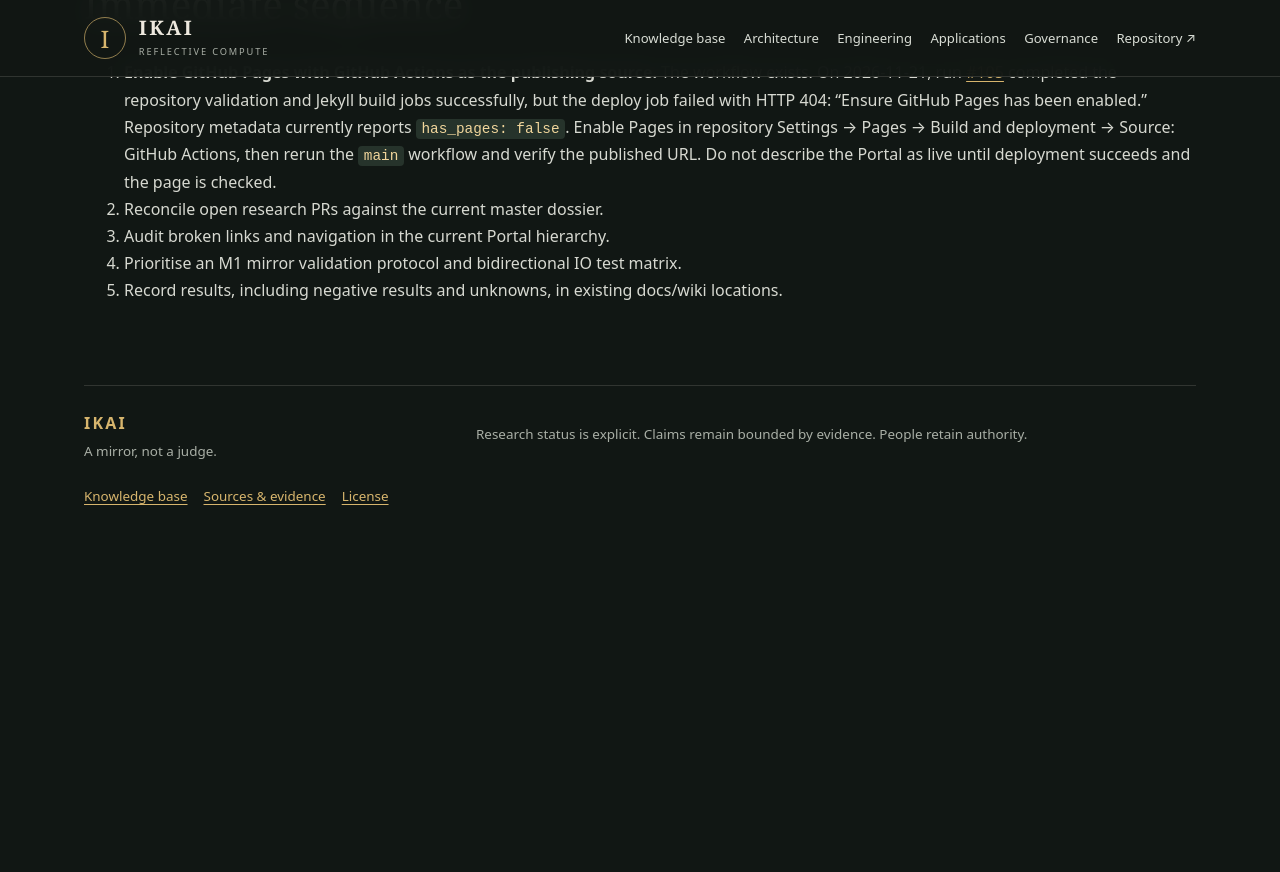
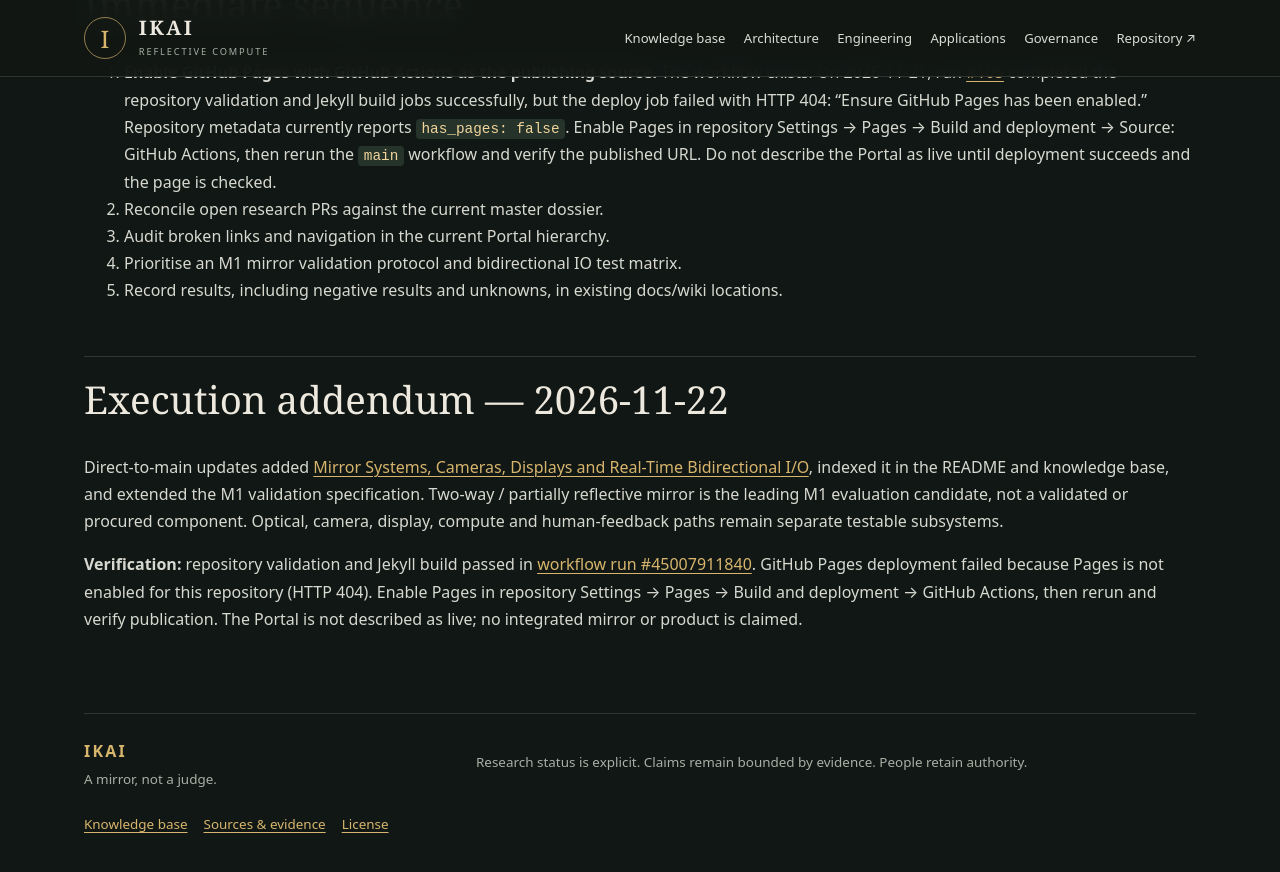
Before and after one commit to donfelohke/Ikai, a Jekyll site: the page built from docs/REPOSITORY-UPGRADE-PLAN-2026-11-21.md, in a window 1280 px wide and 900 px high, scrolled down 1612 px. Shown: the top 872 px of the window. Built offline with Jekyll 4.4.1, drawn with Linux system fonts in a browser that asks for light colours; our own code applies the rules of GitHub Pages for plain Markdown files; before the commit the page ends 2184 px from its top, so only the background shows below that.

Commit message:
docs: record 2026-11-22 execution status and remaining gates

```diff
--- a/docs/REPOSITORY-UPGRADE-PLAN-2026-11-21.md
+++ b/docs/REPOSITORY-UPGRADE-PLAN-2026-11-21.md
@@ -34,3 +34,9 @@ No product, clinical, performance or deployment claim without direct evidence. N
 3. Audit broken links and navigation in the current Portal hierarchy.
 4. Prioritise an M1 mirror validation protocol and bidirectional IO test matrix.
 5. Record results, including negative results and unknowns, in existing docs/wiki locations.
+
+## Execution addendum — 2026-11-22
+
+Direct-to-main updates added [Mirror Systems, Cameras, Displays and Real-Time Bidirectional I/O](IKAI-REALTIME-BIDIRECTIONAL-IO-AND-MIRROR-SYSTEMS-2026-11-22.md), indexed it in the README and knowledge base, and extended the M1 validation specification. Two-way / partially reflective mirror is the leading M1 evaluation candidate, not a validated or procured component. Optical, camera, display, compute and human-feedback paths remain separate testable subsystems.
+
+**Verification:** repository validation and Jekyll build passed in [workflow run #45007911840](https://github.com/donfelohke/Ikai/actions/runs/45007911840). GitHub Pages deployment failed because Pages is not enabled for this repository (HTTP 404). Enable Pages in repository Settings → Pages → Build and deployment → GitHub Actions, then rerun and verify publication. The Portal is not described as live; no integrated mirror or product is claimed.
```
